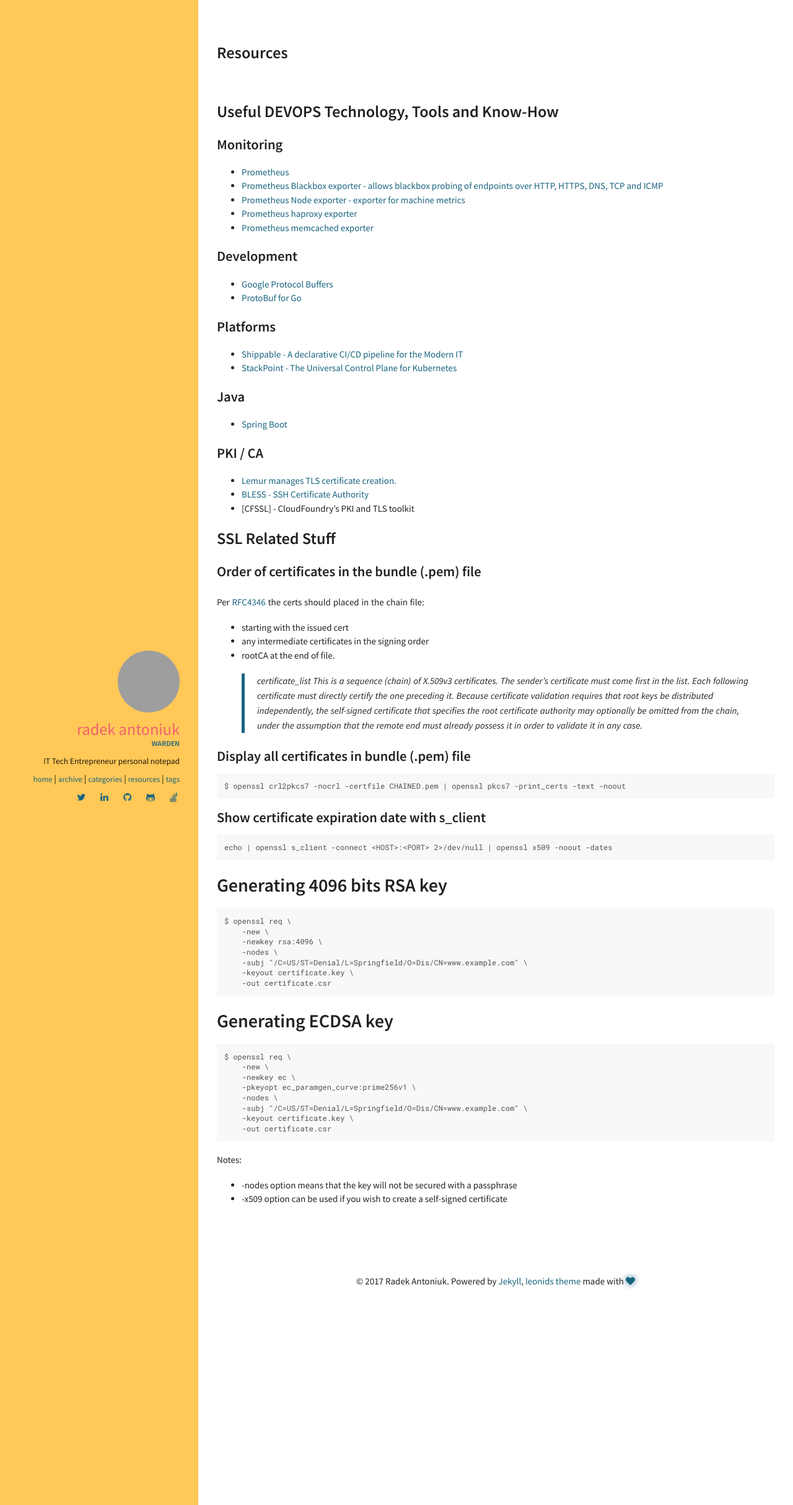
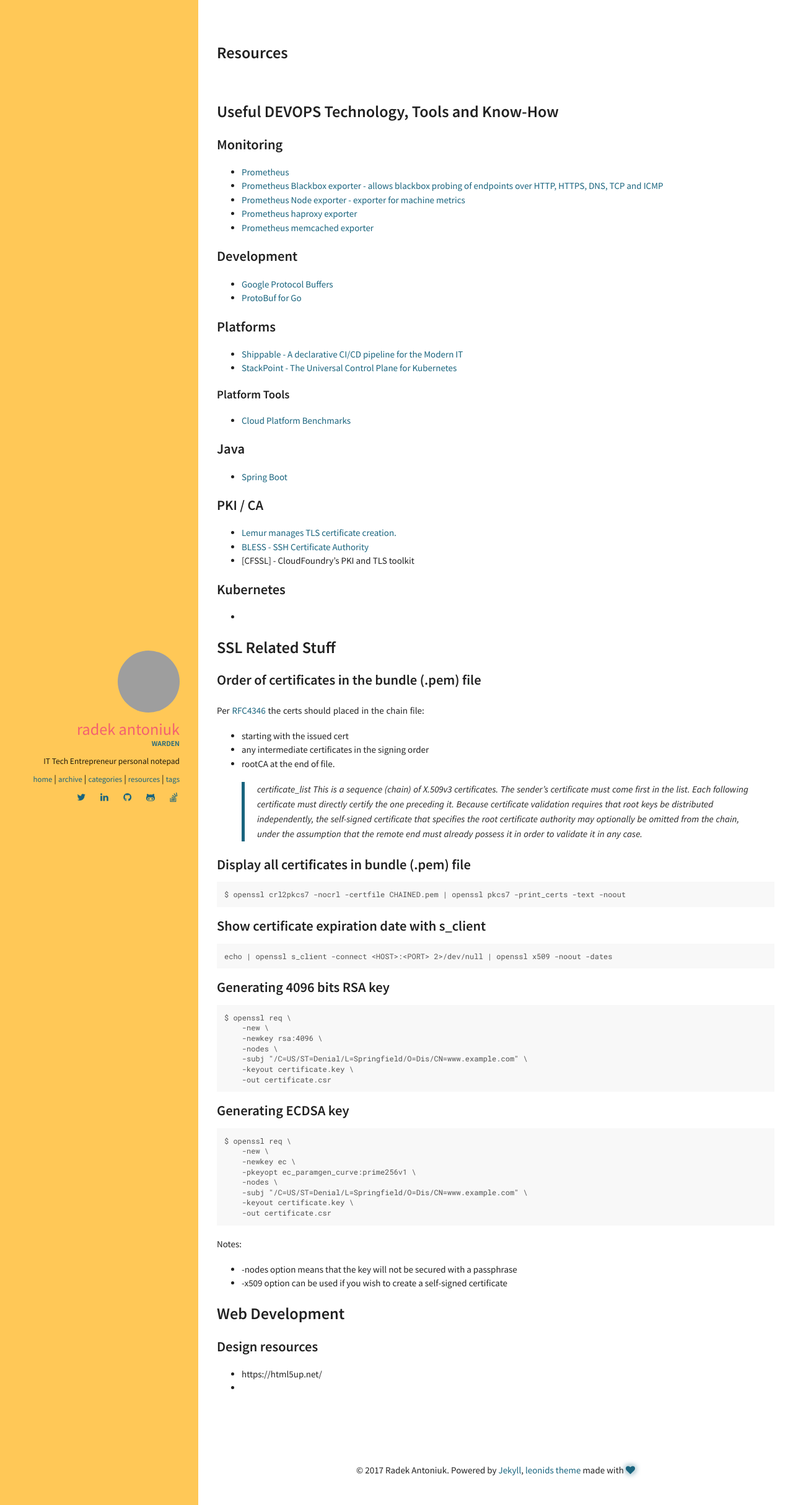
Before and after one commit to renyuanz/leonids, a Jekyll site: the page built from resources.md, in a window 1280 px wide. Shown: the whole page at 62% size. Built offline with Jekyll 4.4.1, drawn with Linux system fonts in a browser that asks for light colours; grey boxes are pictures that could not be loaded.

Commit message:
adding resources

````diff
--- a/resources.md
+++ b/resources.md
@@ -24,6 +24,10 @@ permalink: /resources
 * [Shippable - A declarative CI/CD pipeline for the Modern IT](https://app.shippable.com)
 * [StackPoint - The Universal Control Plane for Kubernetes](https://api.stackpoint.io)
 
+#### Platform Tools
+
+* [Cloud Platform Benchmarks](https://github.com/GoogleCloudPlatform/PerfKitBenchmarker)
+
 ### Java
 
 * [Spring Boot](https://projects.spring.io/spring-boot/)
@@ -34,7 +38,9 @@ permalink: /resources
 * [BLESS - SSH Certificate Authority](https://github.com/Netflix/bless)
 * [CFSSL] - CloudFoundry's PKI and TLS toolkit
 
+### Kubernetes
 
+*
 
 ## SSL Related Stuff
 
@@ -67,7 +73,7 @@ $ openssl crl2pkcs7 -nocrl -certfile CHAINED.pem | openssl pkcs7 -print_certs -t
 echo | openssl s_client -connect <HOST>:<PORT> 2>/dev/null | openssl x509 -noout -dates
 ```
 
-# Generating 4096 bits RSA key
+### Generating 4096 bits RSA key
 ```
 $ openssl req \
     -new \
@@ -78,7 +84,7 @@ $ openssl req \
     -out certificate.csr
 ```
 
-# Generating ECDSA key
+### Generating ECDSA key
 
 ```
 $ openssl req \
@@ -94,3 +100,12 @@ $ openssl req \
 Notes:
 * -nodes option means that the key will not be secured with a passphrase
 * -x509 option can be used if you wish to create a self-signed certificate
+
+
+
+## Web Development
+
+### Design resources
+
+* https://html5up.net/
+*
````
